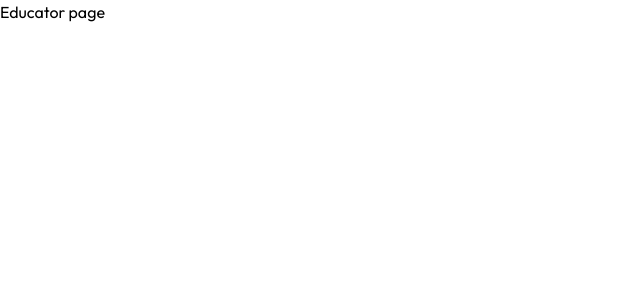
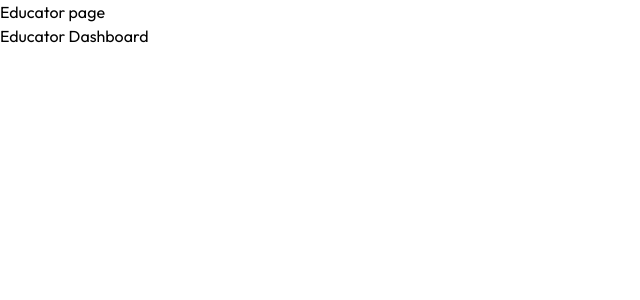
Before and after one commit to AnkitMalvi1/ByteLearn, a React (Vite) app in the folder client/: page /educator/educator in a window 1280 px wide. Shown: the top 300 px of the page, without its empty margins (0-640 px from the left). Built offline with nearby package versions, Linux system fonts and the light colour scheme.

Commit message:
add Outlet component to Educator page for nested routing

```diff
--- a/client/src/pages/educator/Educator.jsx
+++ b/client/src/pages/educator/Educator.jsx
@@ -1,9 +1,13 @@
 import React from 'react'
+import { Outlet } from 'react-router-dom'
 
 const Educator = () => {
   return (
     <div>
         <h1>Educator page</h1>
+        <div>
+          {<Outlet/>}
+        </div>
     </div>
   )
 }
```
